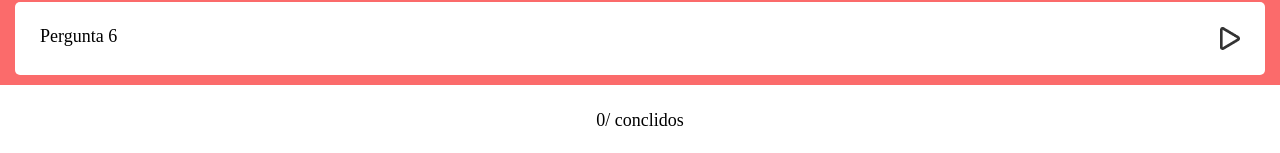
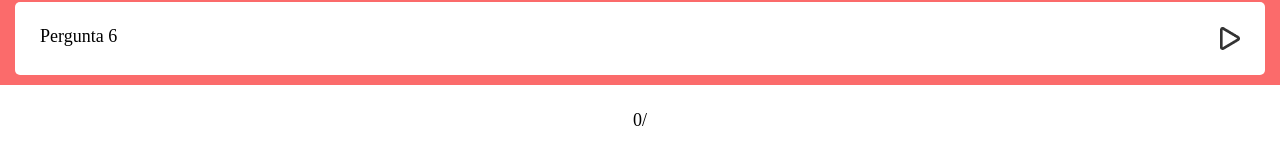
Before and after one commit to gbrielchaves9/projeto9-zaprecall, a React (Create React App) app: page / in a window 1280 px wide. Shown: the part 645-798 px from the top of the page. Built offline with nearby package versions, Linux system fonts and the light colour scheme.

Commit message:
ajustes layout

```diff
--- a/src/Inferior.js
+++ b/src/Inferior.js
@@ -5,7 +5,7 @@ export default function Inferior({nperguntas}) {
     return (
         <>
             <Concluidos>
-                <h1> 0/{nperguntas} conclidos </h1>
+                <h1> 0/{nperguntas} </h1>
             </Concluidos>
         </>
     );
--- a/src/ListaPerguntas.js
+++ b/src/ListaPerguntas.js
@@ -21,6 +21,7 @@ display: flex;
     align-items: center;
     margin-left: 40px;
     margin-right: 40px;
+    margin-bottom:90px;
 `;
 
 /*{cards.map((card,i)=>
```
Also changed, not shown: 1 other file (tests, documents, lock files or other folders).
